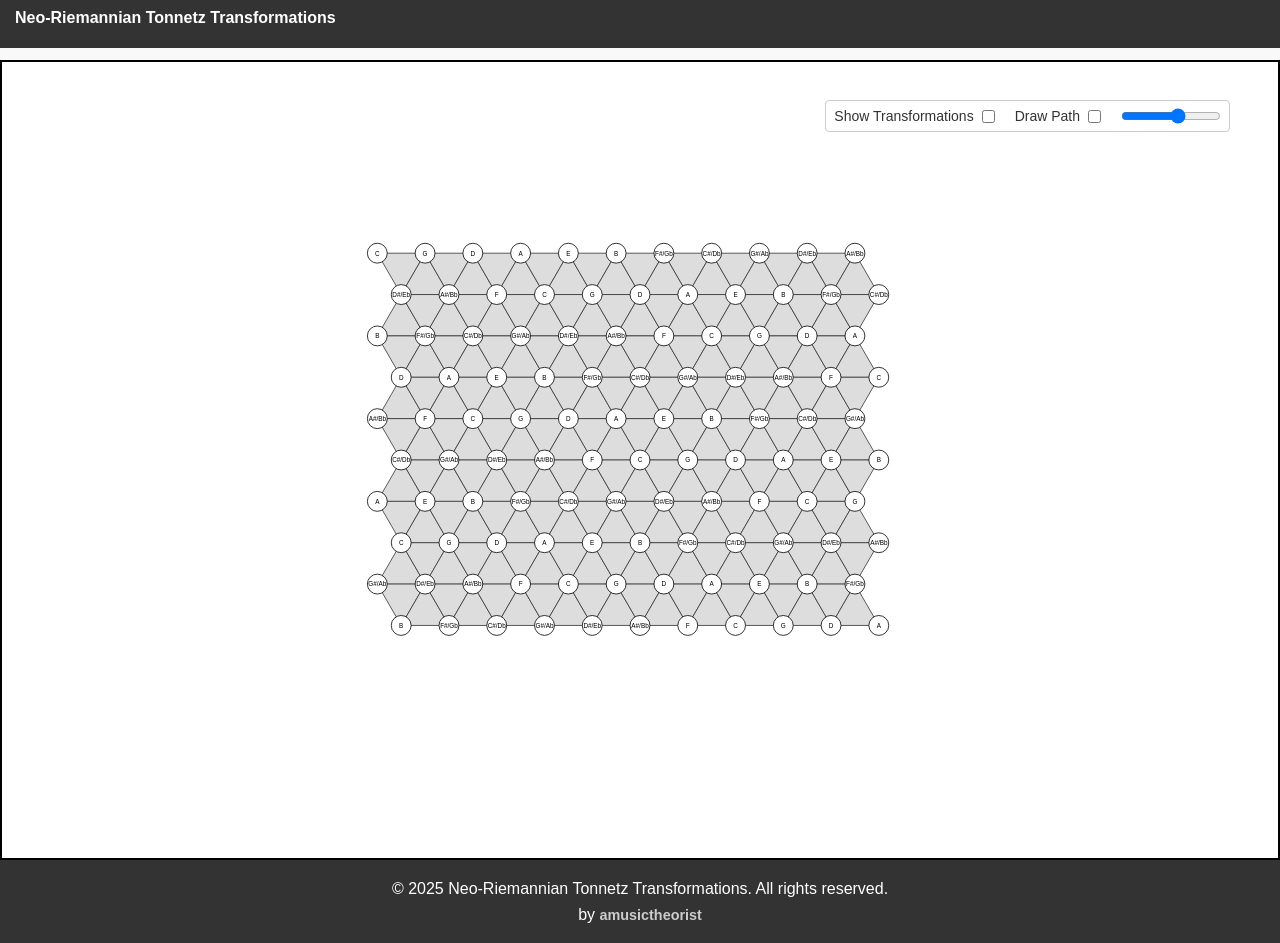
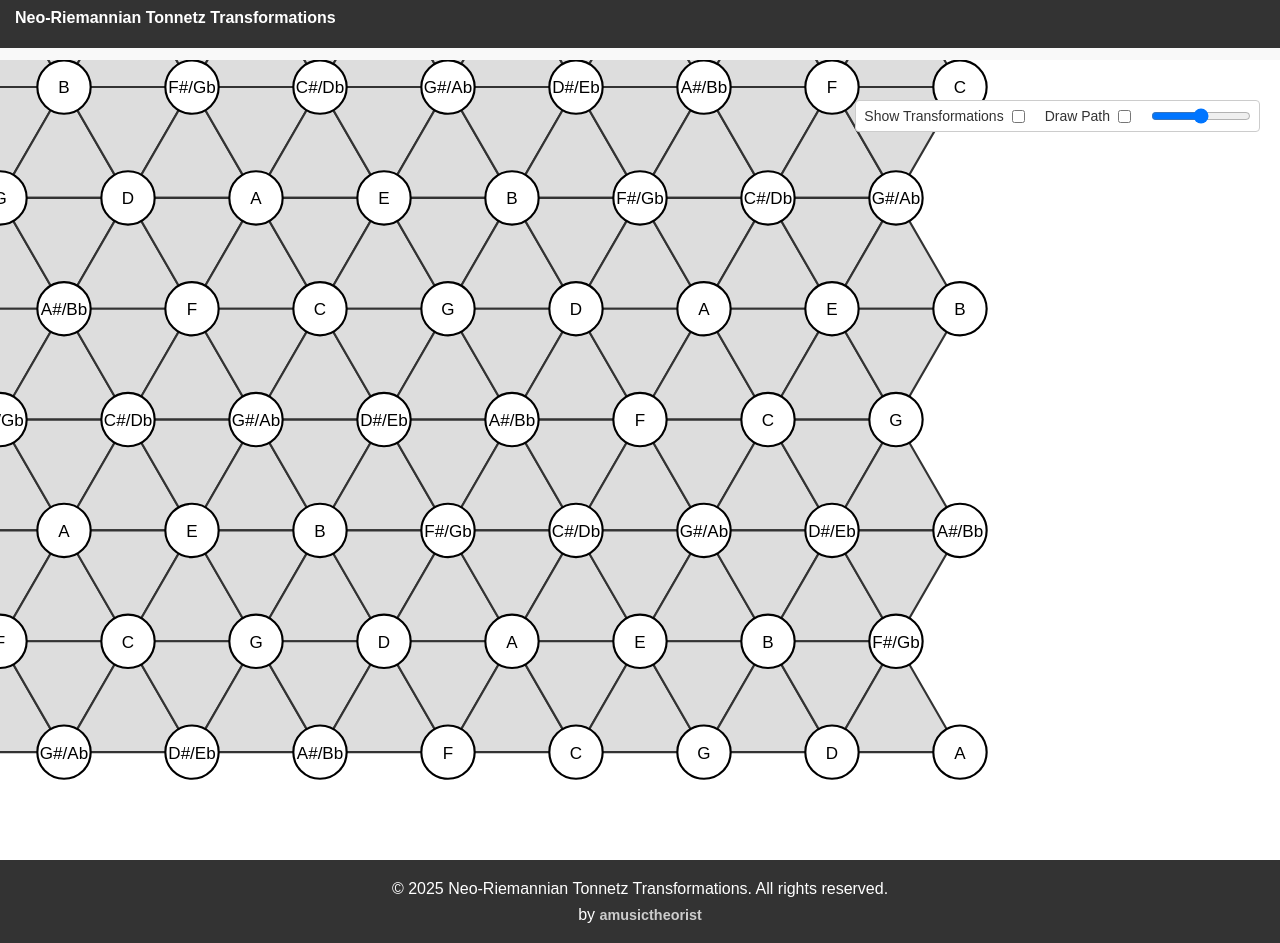
Before and after one commit to amusictheorist/tonnetz-webapp, a React (Vite) app: page / in a window 1280 px wide. Built offline with nearby package versions, Linux system fonts and the light colour scheme.

Commit message:
refactor zoom

```diff
--- a/src/components/Tonnetz.tsx
+++ b/src/components/Tonnetz.tsx
@@ -12,8 +12,12 @@ function Tonnetz() {
   const [showTransformations, setShowTransformations] = useState(false);
   const [drawPath, setDrawPath] = useState(false);
   const [path, setPath] = useState<string[]>([]);
-  const [zoom, setZoom] = useState(1);
   const containerRef = useRef<HTMLDivElement>(null);
+  const viewBoxWidth = cols * sideLength;
+  const viewBoxHeight = rows * triangleHeight + 100;
+  const minZoom = 1;
+  const maxZoom = 3;
+  const [zoom, setZoom] = useState((minZoom + maxZoom) / 2);
 
   const handleZoom = (e: React.ChangeEvent<HTMLInputElement>) => {
     setZoom(parseFloat(e.target.value));
@@ -98,17 +102,14 @@ function Tonnetz() {
 
   const nodes = pcNodes;
 
-  const viewBoxSize = 1000;
-
   return (
     <div
       ref={containerRef}
       style={{
         width: "100vw",
         height: "100vh",
-        overflow: "auto", // Change to auto to prevent forcing scrollbars
+        overflow: "auto",
         backgroundColor: "#f8f8f8",
-        border: "2px solid black",
         position: "relative"
       }}
     >
@@ -117,7 +118,7 @@ function Tonnetz() {
         style={{
           position: "fixed",
           top: "100px",
-          right: "50px", // Adjusted to fit both elements
+          right: "20px",
           zIndex: 20,
           background: "#fff",
           padding: "4px 8px",
@@ -178,13 +179,13 @@ function Tonnetz() {
         >
           <input
             type="range"
-            min="0.3"
-            max="1.5"
+            min={minZoom}
+            max={maxZoom}
             step="0.01"
             value={zoom}
             onChange={handleZoom}
             style={{
-              width: "100px", // Adjust the width to fit the container
+              width: "100px",
               height: "10px"
             }}
           />
@@ -192,15 +193,26 @@ function Tonnetz() {
       </div>
 
       {/* grid window */}
-      <svg
-        viewBox={[-viewBoxSize / 2, -viewBoxSize / 2, viewBoxSize, viewBoxSize].join(" ")}
+      <div
         style={{
-          display: "block",
-          width: "100%", // Let the SVG take the full width of the container
-          height: "100%", // Let the SVG take the full height of the container
-          backgroundColor: "#fff",
+          transform: `scale(${zoom})`,
+          transformOrigin: "center",
+          minWidth: `${viewBoxWidth}px`,
+          minHeight: `${viewBoxHeight}px`,
         }}
       >
+
+        <svg
+          viewBox={`-${viewBoxWidth / 2} -${viewBoxHeight / 2} ${viewBoxWidth} ${viewBoxHeight}`}
+          width="100%"
+          height="100%"
+          preserveAspectRatio="xMidYMid meet"
+          style={{
+            display: "block",
+            backgroundColor: "#fff",
+          }}
+        >
+
         {/* arrowhead marker */}
         <defs>
           <marker
@@ -277,7 +289,7 @@ function Tonnetz() {
         })()}
 
         {/* path arrows */}
-        {path.length > 1 && path.map((id, i) => {
+        {path.length > 1 && path.map((_id, i) => {
           if (i === path.length - 1) return null;
           const fromTri = triangles.find(t => t.id === path[i]);
           const toTri = triangles.find(t => t.id === path[i + 1]);
@@ -325,8 +337,8 @@ function Tonnetz() {
         ))}
       </svg>
     </div>
+    </div>
   );
-
 };
 
 export default Tonnetz;
```
